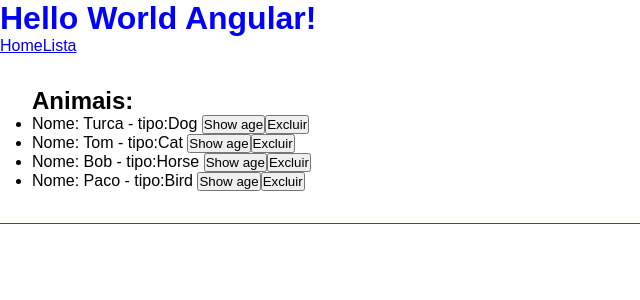
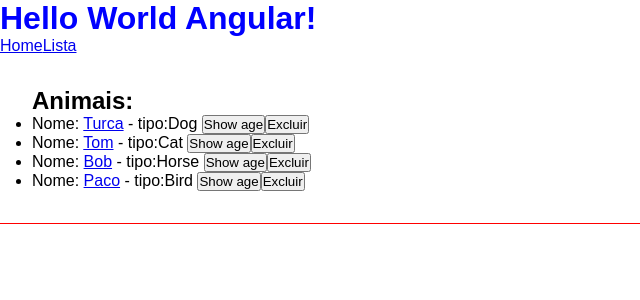
Before and after one commit to Vanessamachado93/angular-new, an Angular app: page /list in a window 1280 px wide. Shown: the top 300 px of the page, without its empty margins (0-640 px from the left). Built offline with nearby package versions, Linux system fonts and the light colour scheme; data requests are answered from the project's data file.

Commit message:
Add metodos

```diff
--- a/src/app/Animal.ts
+++ b/src/app/Animal.ts
@@ -1,4 +1,5 @@
 export interface Animal {
+  id: number;
   name: string;
   type: string;
   age: number;
--- a/src/app/app-routing.module.ts
+++ b/src/app/app-routing.module.ts
@@ -3,10 +3,12 @@ import { RouterModule , Routes } from "@angular/router";
 
 import { FirstComponentComponent } from "./components/first-component/first-component.component";
 import { ListRenderComponent } from "./components/list-render/list-render.component";
+import { ItemDetailsComponent } from "./components/item-details/item-details.component";
 
 const routes: Routes = [
   { path: '', component: FirstComponentComponent },
-  { path: 'list', component: ListRenderComponent }
+  { path: 'list', component: ListRenderComponent },
+  { path: 'list/:id', component: ItemDetailsComponent}
 ]
 
 @NgModule({
--- a/src/app/app.module.ts
+++ b/src/app/app.module.ts
@@ -15,6 +15,7 @@ import { ChangeNumberComponent } from './components/change-number/change-number.
 import { ListRenderComponent } from './components/list-render/list-render.component';
 import { PipesComponent } from './components/pipes/pipes.component';
 import { TwoWayBindingComponent } from './components/two-way-binding/two-way-binding.component';
+import { ItemDetailsComponent } from './components/item-details/item-details.component';
 
 
 @NgModule({
@@ -30,6 +31,7 @@ import { TwoWayBindingComponent } from './components/two-way-binding/two-way-bin
     ListRenderComponent,
     PipesComponent,
     TwoWayBindingComponent,
+    ItemDetailsComponent,
   ],
   imports: [BrowserModule, AppRoutingModule, FormsModule, HttpClientModule],
   providers: [],
--- a/src/app/components/list-render/list-render.component.html
+++ b/src/app/components/list-render/list-render.component.html
@@ -2,7 +2,7 @@
   <h2>Animais:</h2>
   <ul>
     <li *ngFor="let animal of animals">
-    Nome: {{animal.name}} - tipo:{{animal.type}}
+    Nome: <a routerLink="/list/{{animal.id}}">{{animal.name}}</a> - tipo:{{animal.type}}
     <button (click)="showAge(animal)">Show age</button>
     <button (click)="removeAnimal(animal)">Excluir</button>
   </li>
--- a/src/app/services/list.service.ts
+++ b/src/app/services/list.service.ts
@@ -23,4 +23,8 @@ export class ListService {
     return this.http.get<Animal[]>(this.apiUrl);
 
   }
+
+  getItem(id: number): Observable<Animal> {
+    return this.http.get<Animal>(`${this.apiUrl}/${id}`);
+ }
 }
```
